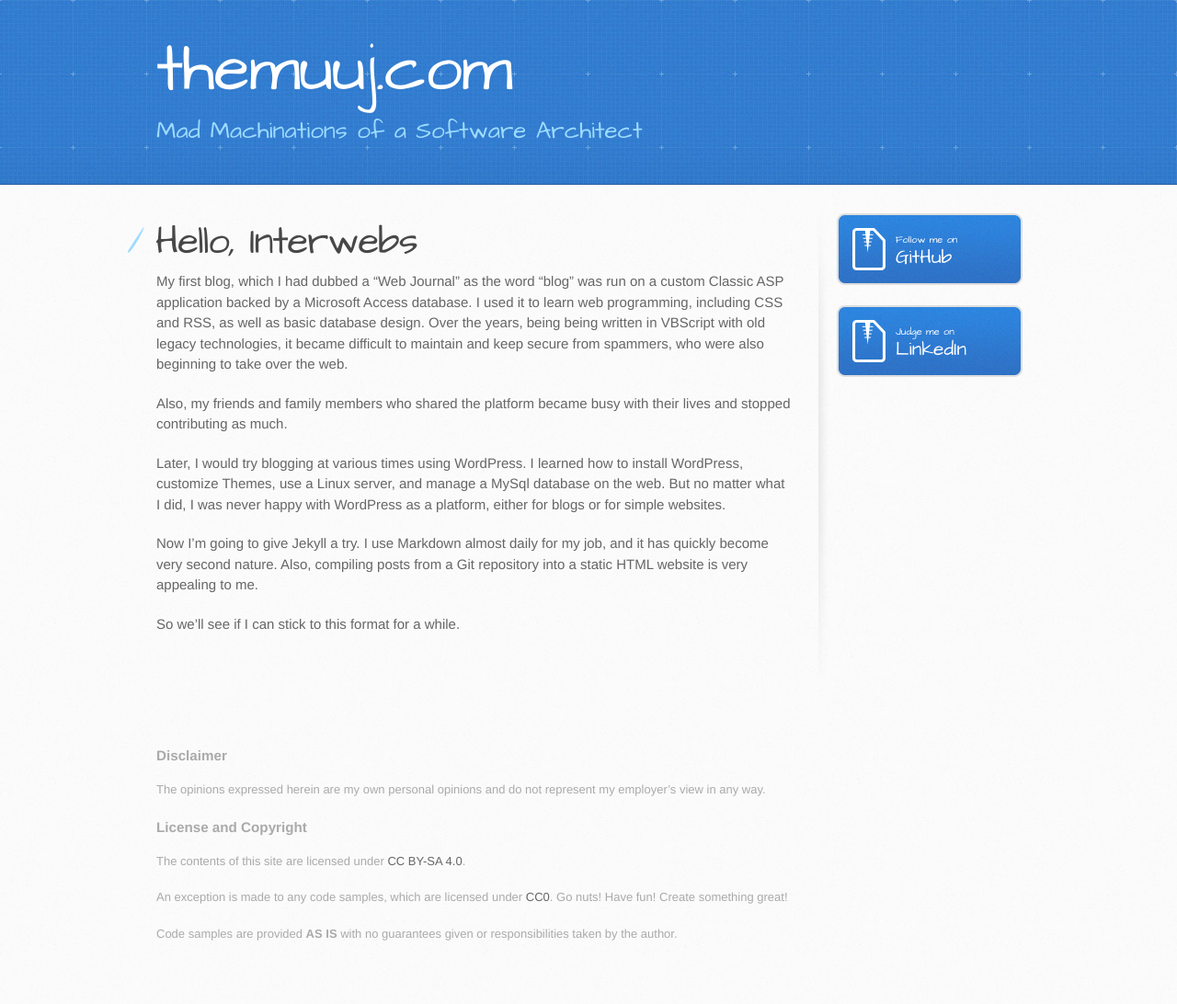
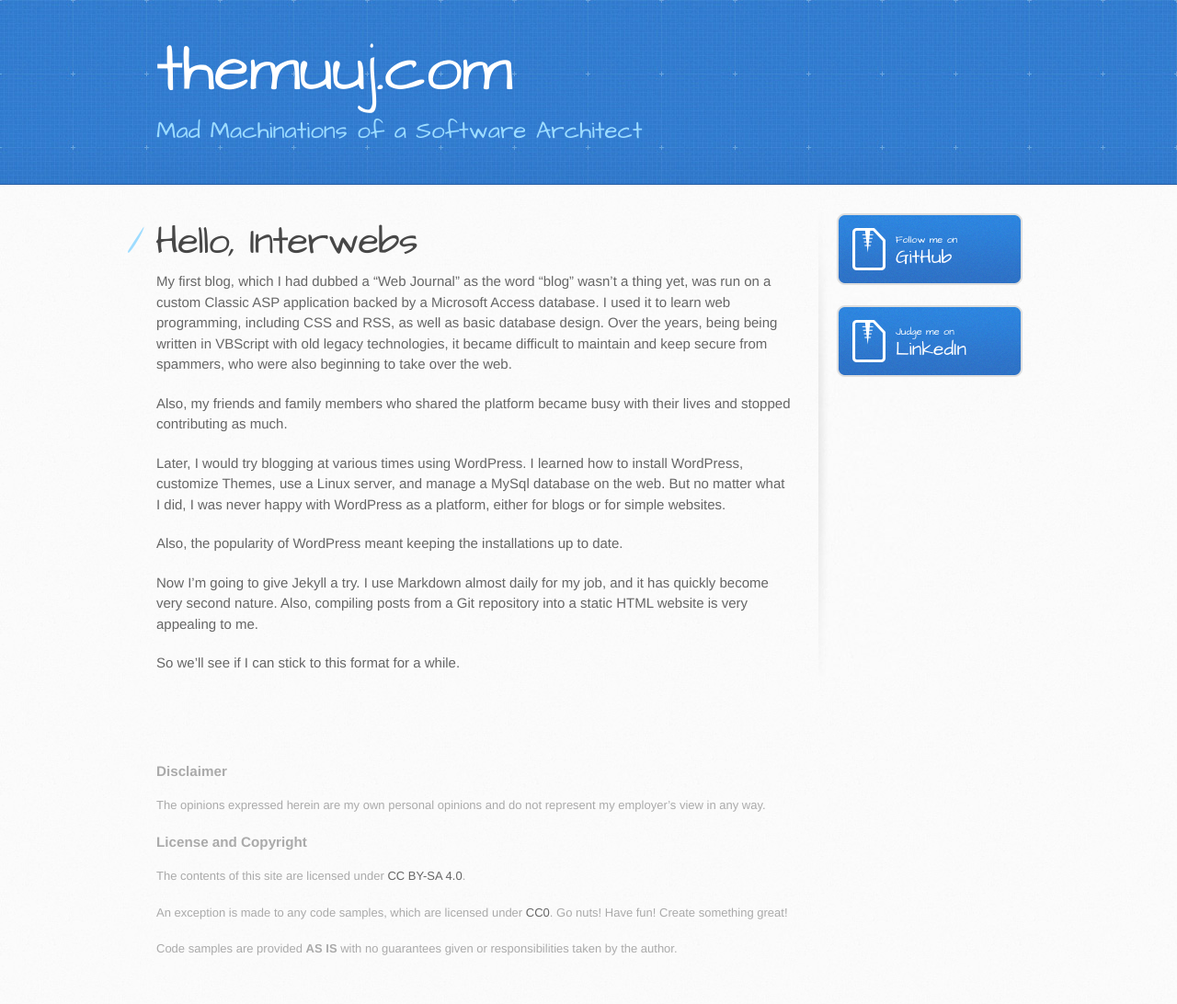
Before and after one commit to TheMuuj/TheMuuj.github.io, a Jekyll site: the page built from _posts/2020-07-31-hello-interwebs.md, in a window 1280 px wide. Shown: the whole page at 92% size. Built offline with Jekyll 4.4.1, drawn with Linux system fonts in a browser that asks for light colours.

Commit message:
Edit "Hello Interwebs" post

```diff
--- a/_posts/2020-07-31-hello-interwebs.md
+++ b/_posts/2020-07-31-hello-interwebs.md
@@ -5,12 +5,12 @@ tags: meta
 
 # Hello, Interwebs
 
-My first blog, which I had dubbed a "Web Journal" as the word "blog" was run on
-a custom Classic ASP application backed by a Microsoft Access database. I used
-it to learn web programming, including CSS and RSS, as well as basic database
-design. Over the years, being being written in VBScript with old legacy
-technologies, it became difficult to maintain and keep secure from spammers,
-who were also beginning to take over the web.
+My first blog, which I had dubbed a "Web Journal" as the word "blog" wasn't
+a thing yet, was run on a custom Classic ASP application backed by a Microsoft
+Access database. I used it to learn web programming, including CSS and RSS, as
+well as basic database design. Over the years, being being written in VBScript
+with old legacy technologies, it became difficult to maintain and keep secure
+from spammers, who were also beginning to take over the web.
 
 Also, my friends and family members who shared the platform became busy with
 their lives and stopped contributing as much.
@@ -20,6 +20,8 @@ install WordPress, customize Themes, use a Linux server, and manage a MySql
 database on the web. But no matter what I did, I was never happy with WordPress
 as a platform, either for blogs or for simple websites.
 
+Also, the popularity of WordPress meant keeping the installations up to date.
+
 Now I'm going to give Jekyll a try. I use Markdown almost daily for my job, and
 it has quickly become very second nature. Also, compiling posts from a Git
 repository into a static HTML website is very appealing to me.
```
